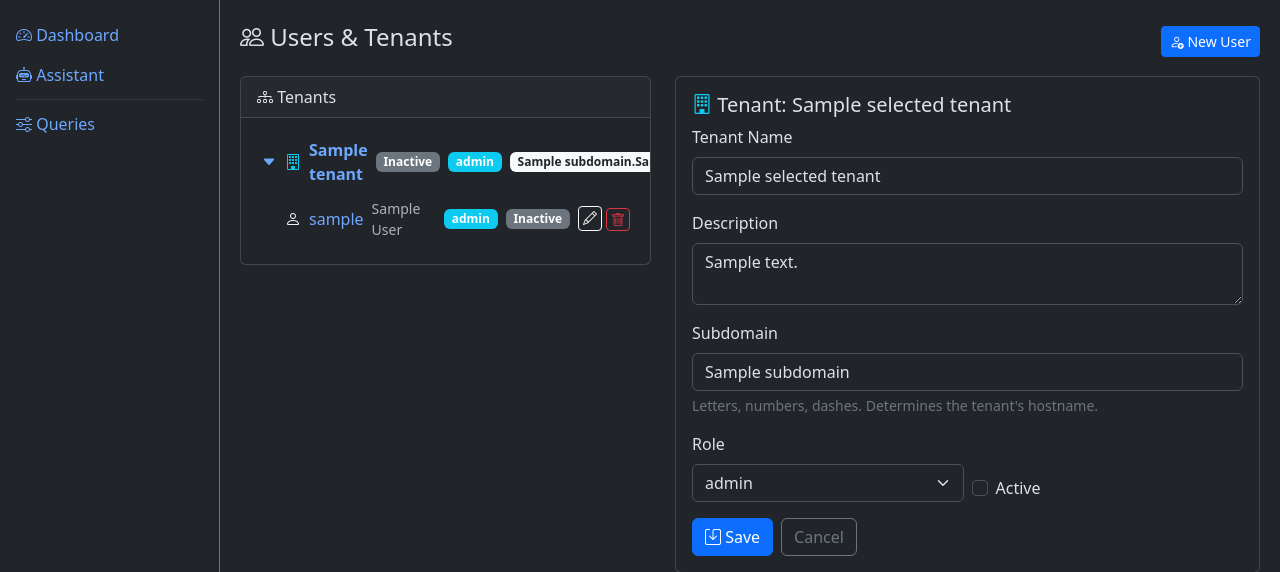
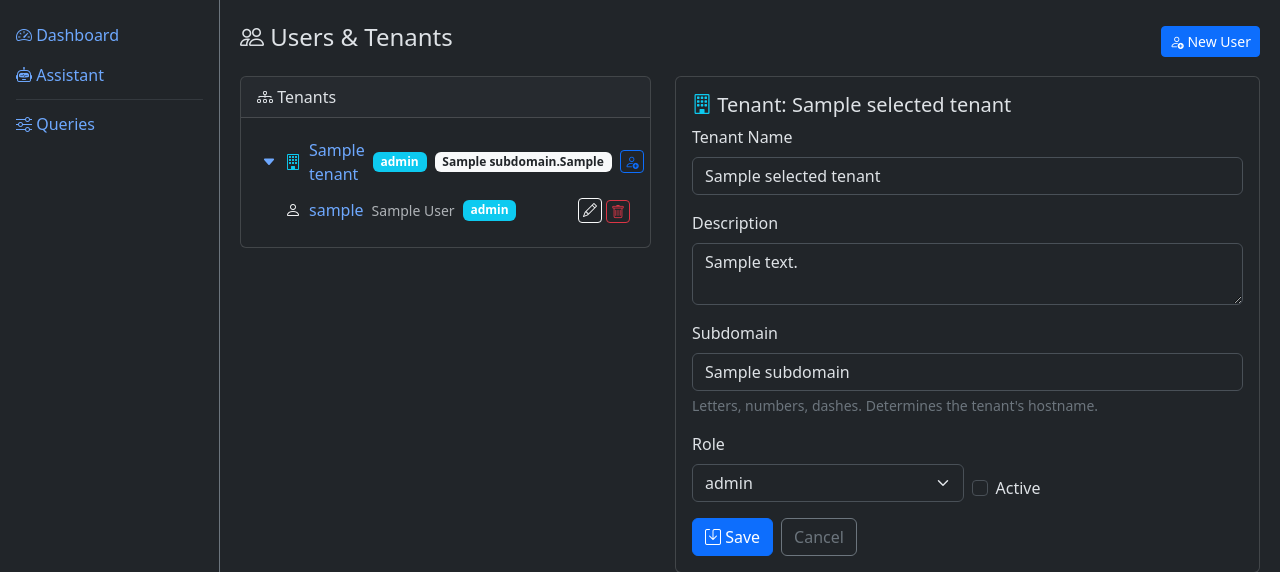
Before and after one commit to rkmolugu-gh/plm-iq, a Python web app: template app/templates/admin/list.html in a window 1280 px wide. Shown: the part 57-629 px from the top of the page. Run offline with Jinja, Linux system fonts and the light colour scheme; the template is opened without the code that fills it: most values are stand-ins (such as "Sample title", 1, 10 or a date in 2020); some libraries are stand-ins or nearby versions.

Commit message:
active inactive.

```diff
--- a/app/templates/admin/list.html
+++ b/app/templates/admin/list.html
@@ -37,12 +37,7 @@
                                 <i class="bi bi-caret-down-fill"></i>
                             </button>
                             <i class="bi bi-building text-info"></i>
-                            <a href="/admin/tenant/{{ t.tenant_id }}" class="node-label text-decoration-none fw-bold">{{ t.tenant_name }}</a>
-                            {% if t.is_active %}
-                                <span class="badge bg-success">Active</span>
-                            {% else %}
-                                <span class="badge bg-secondary">Inactive</span>
-                            {% endif %}
+                            <a href="/admin/tenant/{{ t.tenant_id }}" class="node-label text-decoration-none">{{ t.tenant_name }}</a>
                             <span class="badge bg-info">{{ t.role }}</span>
                             {% if t.subdomain %}<span class="badge bg-light text-dark">{{ t.subdomain }}.{{ base_domain }}</span>{% endif %}
                             <span class="ms-auto d-flex gap-1">
@@ -66,7 +61,6 @@
                                     <a href="/admin/user/{{ u.user_id }}" class="node-label text-decoration-none">{{ u.username }}</a>
                                     <small class="text-muted">{{ u.full_name }}</small>
                                     <span class="badge bg-info">{{ u.role }}</span>
-                                    {% if u.is_active %}<span class="badge bg-success">Active</span>{% else %}<span class="badge bg-secondary">Inactive</span>{% endif %}
                                     <span class="ms-auto d-flex gap-1">
                                         <a href="/admin/user/{{ u.user_id }}" class="btn btn-sm btn-outline-light py-0 px-1" title="Edit"><i class="bi bi-pencil"></i></a>
                                         <form method="POST" action="/admin/user/{{ u.user_id }}/delete" onsubmit="return confirm('Delete user {{ u.username }}?');">
```
Also changed, not shown: db/plm-iq.db, 2 other files.
